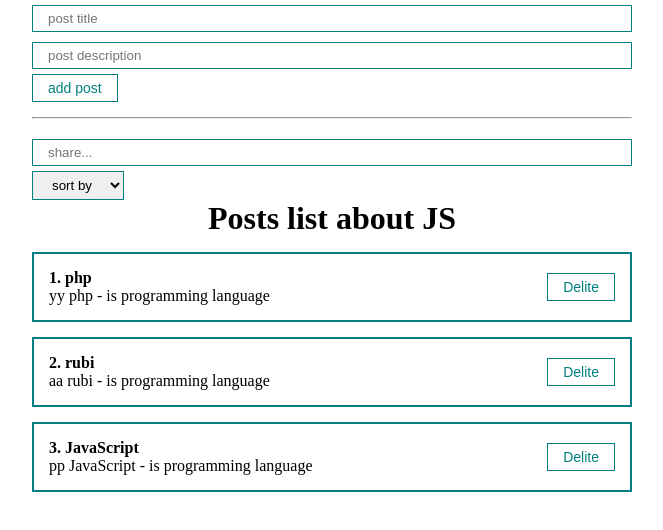
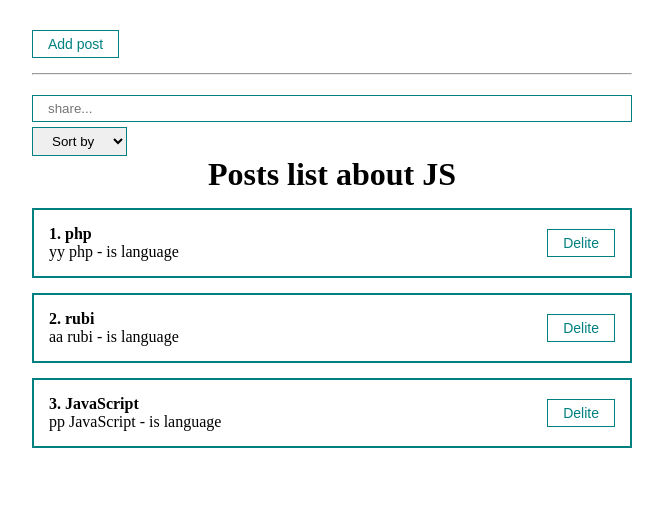
Before and after one commit to IsaAgverdiev/react-fund, a React (Create React App) app: page / in a window 1280 px wide. Shown: the top 530 px of the page, without its empty margins (308-971 px from the left). Built offline with nearby package versions, Linux system fonts and the light colour scheme; the HTML template or start-up script is replaced by a standard one.

Commit message:
feat: add modal

```diff
--- a/src/App.js
+++ b/src/App.js
@@ -2,20 +2,23 @@ import React, { useMemo, useState } from 'react';
 import PostFilter from './components/PostFilter';
 import PostForm from './components/PostForm';
 import PostList from './components/PostList';
-
+import MyButton from './components/UI/button/MyButton';
+import MyModal from './components/UI/MyModal/MyModal';
 
 import './styles/App.css';
 
 function App() {
   const [posts, setPosts] = useState([
-    { id: 2, title: 'php', body: ' yy php - is programming language' },
-    { id: 3, title: 'rubi', body: 'aa rubi - is programming language' },
-    { id: 1, title: 'JavaScript', body: 'pp JavaScript - is programming language' },
+    { id: 1, title: 'php', body: ' yy php - is language' },
+    { id: 2, title: 'rubi', body: 'aa rubi - is language' },
+    { id: 3, title: 'JavaScript', body: 'pp JavaScript - is language' },
   ]);
 
-  // const [selectedSort, setSelectedSort] = useState('');
-  // const [searchQuery, setSearchQuery] = useState('');
-  const [filter, setFilter] = useState({ sort: '', query: '' });
+  const [filter, setFilter] = useState({
+    sort: '',
+    query: '',
+  });
+  const [modal, setModal] = useState(false);
 
   const sortedPosts = useMemo(() => {
     console.log('отработала функция сортед постс');
@@ -26,27 +29,29 @@ function App() {
   }, [filter.sort, posts]);
 
   const sortedAndSearchPosts = useMemo(() => {
-    return sortedPosts.filter((post) => post.title.toLowerCase().includes(filter.query));
+    return sortedPosts.filter(post => post.title.toLowerCase().includes(filter.query));
   }, [filter.query, sortedPosts]);
 
-  const createPost = (newPost) => {
+  const createPost = newPost => {
     setPosts([...posts, newPost]);
+    setModal(false);
   };
 
-  const removePost = (post) => {
-    setPosts(posts.filter((p) => p.id !== post.id));
+  const removePost = post => {
+    setPosts(posts.filter(p => p.id !== post.id));
   };
 
   return (
     <div className='App'>
-      <PostForm create={createPost} />
+      <MyButton style={{ marginTop: 30 }} onClick={() => setModal(true)}>
+        Add post
+      </MyButton>
+      <MyModal visible={modal} setVisible={setModal}>
+        <PostForm create={createPost} />
+      </MyModal>
       <hr style={{ margin: '15px 0' }} />
       <PostFilter filter={filter} setFilter={setFilter} />
-      {sortedAndSearchPosts.length ? (
-        <PostList remove={removePost} posts={sortedAndSearchPosts} title='Posts list about JS' />
-      ) : (
-        <h1 style={{ textAlign: 'center' }}>Posts not found!</h1>
-      )}
+      <PostList remove={removePost} posts={sortedAndSearchPosts} title='Posts list about JS' />
     </div>
   );
 }
--- a/src/components/PostFilter.jsx
+++ b/src/components/PostFilter.jsx
@@ -1,27 +1,27 @@
-import React from 'react'
-import MyInput from './UI/input/MyInput'
-import MySelect from './UI/input/select/MySelect';
+import React from 'react';
+import MyInput from './UI/input/MyInput';
+import MySelect from './UI/select/MySelect';
 
-const PostFilter = ({filter, setFilter}) => {
+const PostFilter = ({ filter, setFilter }) => {
   return (
     <div>
       <MyInput
         value={filter.query}
-        onChange={(e) => setFilter({...filter, query: e.target.value})}
+        onChange={e => setFilter({ ...filter, query: e.target.value })}
         placeholder={'share...'}
       />
 
       <MySelect
         value={filter.sort}
-        onChange={selectedSort => setFilter({...filter, sort: selectedSort})}
-        defaultValue='sort by'
+        onChange={selectedSort => setFilter({ ...filter, sort: selectedSort })}
+        defaultValue='Sort by'
         options={[
           { value: 'title', name: 'name' },
           { value: 'body', name: 'descr' },
         ]}
       />
     </div>
-  )
-}
+  );
+};
 
-export default PostFilter
+export default PostFilter;
--- a/src/components/PostList.jsx
+++ b/src/components/PostList.jsx
@@ -3,6 +3,15 @@ import PostItem from './PostItem'
 
 
 const PostList = ({posts, title, remove}) => {
+
+  if(!posts.length) {
+    return (
+      <h1 style={{ textAlign: 'center' }}>
+        Posts not found!
+      </h1>
+    )
+  }
+
   return (
     <div>
         <h1 style={{ textAlign: 'center' }}>{title}</h1>
--- /dev/null
+++ b/src/components/UI/MyModal/MyModal.jsx
@@ -0,0 +1,19 @@
+import React from 'react';
+import cl from './MyModal.module.css';
+
+const MyModal = ({ children, visible, setVisible }) => {
+  const rootClasses = [cl.myModal];
+  if (visible) {
+    rootClasses.push(cl.active);
+  }
+
+  return (
+    <div className={rootClasses.join(' ')} onClick={() => setVisible(false)}>
+      <div className={cl.myModalContent} onClick={e => e.stopPropagation()}>
+        {children}
+      </div>
+    </div>
+  );
+};
+
+export default MyModal;
--- /dev/null
+++ b/src/components/UI/MyModal/MyModal.module.css
@@ -0,0 +1,21 @@
+.myModal {
+  position: fixed;
+  top: 0;
+  right: 0;
+  bottom: 0;
+  left: 0;
+  display: none;
+  background: rgba(0, 0, 0, 0.5);
+}
+
+.myModalContent {
+  padding: 25px;
+  background: #fff;
+  min-width: 250px;
+}
+
+.myModal.active {
+  display: flex;
+  justify-content: center;
+  align-items: center;
+}
--- a/src/components/UI/input/select/MySelect.jsx
+++ /dev/null
@@ -1,17 +0,0 @@
-import React from 'react'
-import classes from './MySelect.module.css'
-
-const MySelect = ({options, defaultValue, value, onChange}) => {
-  return (
-     <select value={value} onChange={ e => onChange(e.target.value)} className={classes.MySelect}>
-       <option disabled value=''>{defaultValue}</option>
-       {options.map(option =>
-        <option key={option.value} value={option.value}>
-         {option.name}
-        </option>)
-       }
-      </select>
-  )
-}
-
-export default MySelect
--- /dev/null
+++ b/src/components/UI/select/MySelect.jsx
@@ -0,0 +1,19 @@
+import React from 'react';
+import classes from './MySelect.module.css';
+
+const MySelect = ({ options, defaultValue, value, onChange }) => {
+  return (
+    <select value={value} onChange={e => onChange(e.target.value)} className={classes.mySelect}>
+      <option disabled value=''>
+        {defaultValue}
+      </option>
+      {options.map(option => (
+        <option key={option.value} value={option.value}>
+          {option.name}
+        </option>
+      ))}
+    </select>
+  );
+};
+
+export default MySelect;
--- a/src/components/UI/input/select/MySelect.module.css
+++ b/src/components/UI/select/MySelect.module.css
@@ -1,4 +1,4 @@
-.MySelect {
+.mySelect {
   padding: 5px 15px;
   border: 1px solid teal;
 }
```
